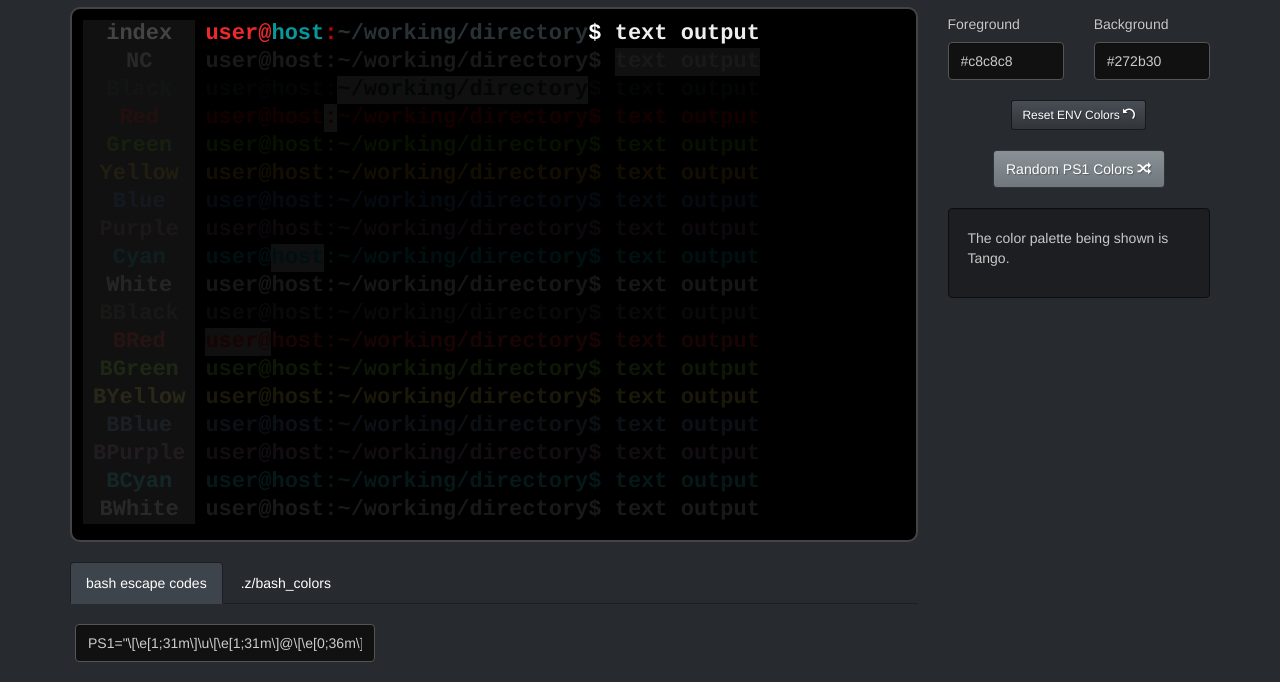
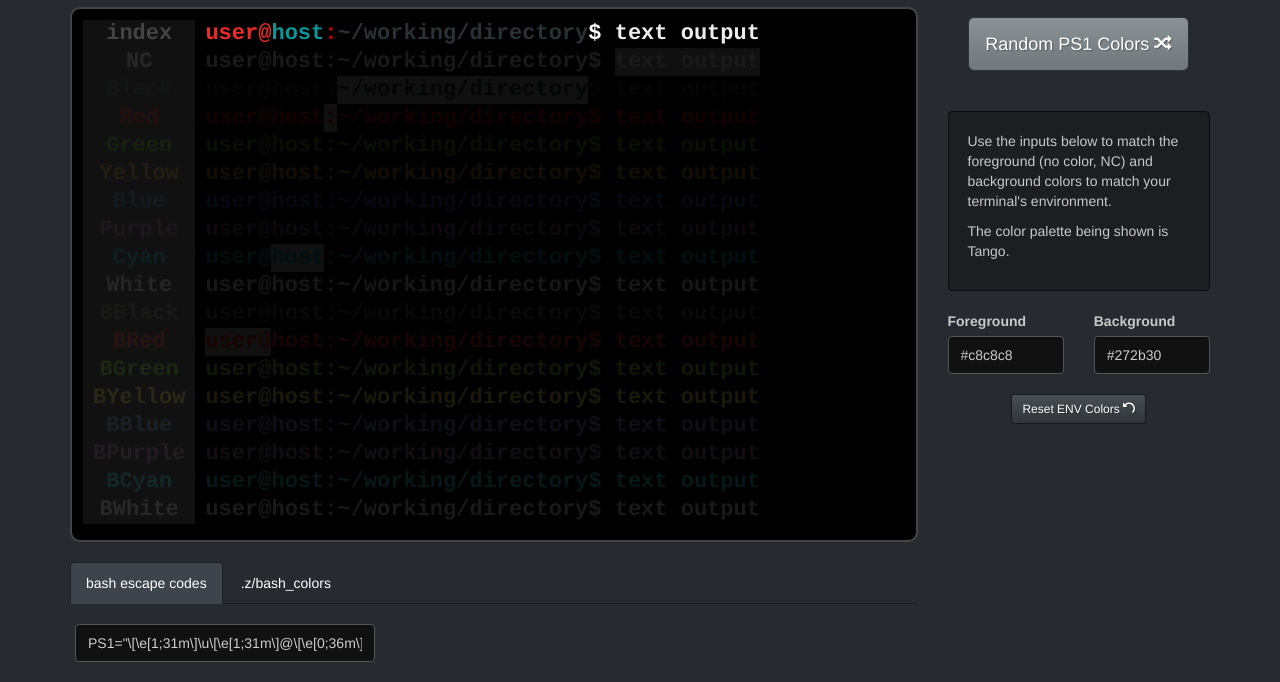
Before and after one commit to z/ps1-o-matic, a plain HTML site: page index.html in a window 1280 px wide. Shown: the part 68-750 px from the top of the page. Drawn offline with nearby package versions, Linux system fonts and the light colour scheme; files whose address does not match are found by name.

Commit message:
now it makes more sense

```diff
--- a/index.html
+++ b/index.html
@@ -41,27 +41,28 @@
           </div><!-- .col -->
           <div class="col-sm-12 col-md-3">
 
+            <div class="text-center">
+              <button id="random-colors" class="btn btn-lg btn-primary">Random PS1 Colors <i class="icon icon-shuffle"></i> </button>
+            </div>
+
+            <div id="info" class="well">
+              <p>Use the inputs below to match the foreground (no color, NC) and background colors to match your terminal's environment.</p>
+              <p>The color palette being shown is Tango.</p>
+            </div>
+
             <div class="row">
               <div class="col-md-6">
-                <h5>Foreground</h5>
+                <label>Foreground</label>
                 <input id="foreground-picker" type="text" class="form-control dark-input" value="#c8c8c8" />
               </div>
               <div class="col-md-6">
-                <h5>Background</h5>
+                <label>Background</label>
                 <input id="background-picker" type="text" class="form-control dark-input" value="#272b30" />
               </div>
             </div>
 
             <div class="text-center">
               <button id="reset-colors" class="btn btn-sm btn-default">Reset ENV Colors <i class="icon icon-undo"></i></button>
-            </div>
-
-            <div class="text-center">
-              <button id="random-colors" class="btn btn-md btn-primary">Random PS1 Colors <i class="icon icon-shuffle"></i> </button>
-            </div>
-
-            <div id="info" class="well">
-              <p>The color palette being shown is Tango.</p>
             </div>
 
           </div><!-- .col -->
--- a/static/css/custom.css
+++ b/static/css/custom.css
@@ -25,7 +25,11 @@ body {
     color: #444;
 }
 
-#info, #reset-colors, #random-colors {
+#random-colors {
+    margin: 10px 0 20px;
+}
+
+#info, #reset-colors {
     margin-top: 20px;
 }
 
```
